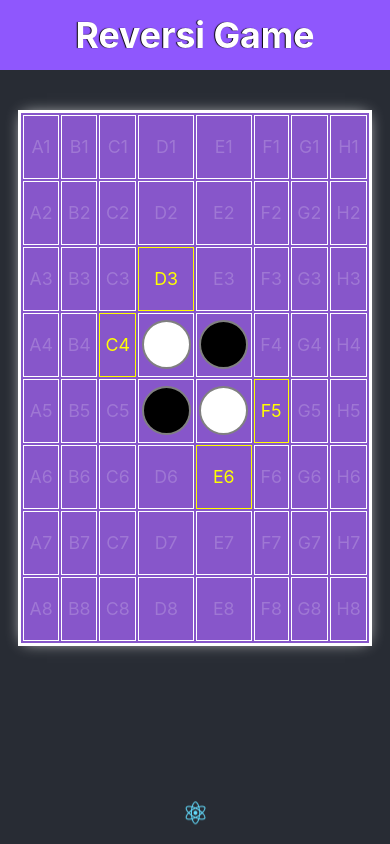
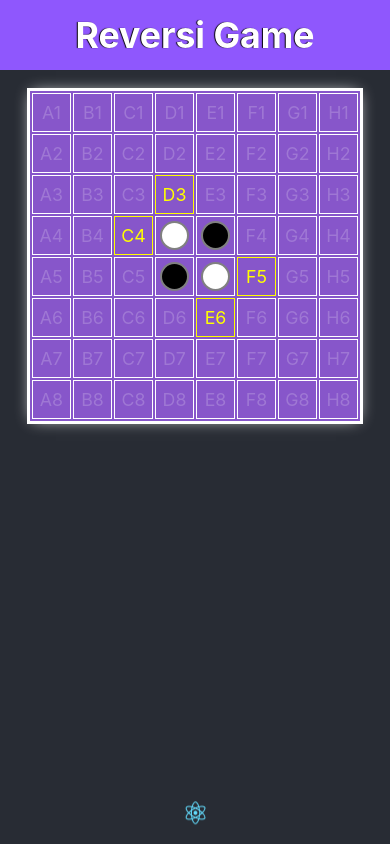
Before and after one commit to sebaveg/Reversi-Game, a React (Create React App) app: page /game in a window 390 px wide. Built offline with nearby package versions, Linux system fonts and the light colour scheme.

Commit message:
Board responsive and some comments

```diff
--- a/src/actions/index.js
+++ b/src/actions/index.js
@@ -14,6 +14,18 @@ export const setBoard = (payload) => ({
   type: 'SET_BOARD',
   payload
 })
+export const changeTurn = (payload) => ({
+  type: 'CHANGE_TURN',
+  payload
+})
+export const setPosDisksWhite = (payload) => ({
+  type: 'SET_POSITION_DISK_WHITE',
+  payload
+})
+export const setPosDisksBlack = (payload) => ({
+  type: 'SET_POSITION_DISK_BLACK',
+  payload
+})
 export const setWinner = (payload) => ({
   type: 'SET_WINNER',
   payload,
--- a/src/assets/styles/App.css
+++ b/src/assets/styles/App.css
@@ -2,6 +2,7 @@
   text-align: center;
   background-color: #282c34;
   min-height: 100vh;
+  min-width: 300px;
   display: flex;
   flex-direction: column;
   align-items: center;
--- a/src/assets/styles/Board.css
+++ b/src/assets/styles/Board.css
@@ -1,10 +1,8 @@
-.wrapperBoard {
-  margin: 0 auto;
-}
 
 .Board {
   background-color: #8756ca;
   border: 3px solid white;
   box-shadow: 0 0 15px -5px #fff;
-  margin: 1em;
+  margin-top: 1em;
+  min-width: 280px;
 }
--- a/src/assets/styles/Cell.css
+++ b/src/assets/styles/Cell.css
@@ -30,3 +30,19 @@
 .white {
   background-color: white;
 }
+
+@media (max-width: 520px) {
+  .cell {
+    height: 35px;
+    width: 35px;
+  }
+  .highlight {
+    height: 35px;
+    width: 35px;
+  }
+  .black,
+  .white {
+    height: 25px;
+    width: 25px;
+  }
+}
--- a/src/assets/styles/Players.css
+++ b/src/assets/styles/Players.css
@@ -23,3 +23,9 @@
   color: green;
   padding: 5px 10px;
 }
+
+.dark {
+  background-color: green;
+  color: white;
+  padding: 5px 10px;
+}
--- a/src/components/Cell.jsx
+++ b/src/components/Cell.jsx
@@ -1,4 +1,12 @@
 import React, { Component } from 'react';
+import { connect } from 'react-redux'
+import {
+  setError,
+  setBoard,
+  changeTurn,
+  setPosDisksWhite,
+  setPosDisksBlack
+} from '../actions'
 
 import '../assets/styles/Cell.css';
 
@@ -14,9 +22,35 @@ class Cell extends Component {
   }
 
   handleClick() {
-    console.log('Has hecho click en:', this.props.position)
+    if (this.props.allowed) {
+      const x = this.props.position[0]
+      const y = this.props.position[1]
+      const board = this.props.board.slice()
+      const {currentPlayer} = this.props
+      board[x][y].disk = this.props.currentPlayer
+      board[x][y].allowedCell = false
+      currentPlayer === 'white' ? this.props.setPosDisksWhite([x,y]) : this.props.setPosDisksBlack([x,y])
+      this.props.setBoard(board)
+      this.props.changeTurn(this.props.currentPlayer)
+    }
+    else {
+      this.props.setError('No can put your disk here')
+    }
   }
 
 }
 
-export default Cell;
+const mapStateToProps = (state) => ({
+  board: state.board,
+  currentPlayer: state.currentPlayer
+})
+
+const mapDispatchToProps = {
+  setError,
+  setBoard,
+  changeTurn,
+  setPosDisksWhite,
+  setPosDisksBlack
+}
+
+export default connect(mapStateToProps, mapDispatchToProps)(Cell);
--- a/src/components/Players.jsx
+++ b/src/components/Players.jsx
@@ -7,7 +7,7 @@ const Players = (props) => (
     <div className="wrapperPlayers">
       <h2>{props.player}</h2>
       <div className={`circle${props.color}`} />
-      {props.color === props.currentPlayer ? <h3 className="light"> Su turno </h3> : null }
+      {props.color === props.currentPlayer ? <h3 className="light"> Su turno </h3> : <h3>&nbsp;</h3> }
     </div>
   </>
 );
--- a/src/containers/Board.jsx
+++ b/src/containers/Board.jsx
@@ -18,13 +18,16 @@ const directions = [
 class Board extends React.Component {
   constructor(props) {
     super(props)
-    // dispatch actions
-    this.props.setStarted()
+    this.props.setStarted() // dispatch action
   }
 
   async componentDidMount() {
-    await this.props.setBoard(this.initialBoard())
-    this.allowedCells()
+    await this.props.setBoard(this.initialBoard()) // dispatch action
+    await this.props.setBoard(this.allowedCells()) // dispatch action
+  }
+
+  componentDidUpdate() {
+    console.log('ComponentDidUPDATE')
   }
 
   render() {
@@ -35,21 +38,44 @@ class Board extends React.Component {
     );
   }
 
+  createBoard = () => {
+    const rows = ['A', 'B', 'C', 'D', 'E', 'F', 'G', 'H']
+    const cols = ['1', '2', '3', '4', '5', '6', '7', '8']
+    const board = cols.slice()
+    for (let i = 0; i < 8; i += 1) board[i] = rows.map((row) => ({
+      id: row + board[i],
+      disk: null, // white or black
+      allowedCell: false // says if enable or disable click
+    }))
+    return board
+  }
+
+  initialBoard = () => {
+    // Set initial disks: two white and two black in center
+    const board = this.createBoard()
+    this.props.posWhite.forEach((pos) => {
+      board[pos[0]][pos[1]].disk = 'white' // White
+    })
+    this.props.posBlack.forEach((pos) => {
+      board[pos[0]][pos[1]].disk = 'black' // Black
+    })
+    return board
+  };
+
   allowedCells() {
+    // says what cells are enable for clicks
     const board = this.props.board.slice()
     for (let x = 0; x < 8; x++){
       for (let y = 0; y < 8; y++){
         board[x][y].allowedCell = this.canPutDisk(x,y)
       }
     }
-    this.props.setBoard(board)
+    return board
   }
 
-  diskOponent = () => this.props.currentPlayer === 'white'?'black':'white'
-  inBoard = (x, y) => x >= 0 && x < 8 && y >= 0 && y < 8
-
   canPutDisk(x, y) {
-    const board = this.props.board
+    // boolean if can put one disk in the cell in (x,y)
+    const board = this.props.board.slice()
     let can = false
     if (board[x][y].disk) return false;
     let X, Y, cantDisks
@@ -70,28 +96,8 @@ class Board extends React.Component {
     return can
   }
 
-  createBoard = () => {
-    const rows = ['A', 'B', 'C', 'D', 'E', 'F', 'G', 'H']
-    const cols = ['1', '2', '3', '4', '5', '6', '7', '8']
-    const board = cols.slice()
-    for (let i = 0; i < 8; i += 1) board[i] = rows.map((row) => ({
-      id: row + board[i],
-      disk: null, // white or black
-      allowedCell: false
-    }))
-    return board
-  }
-
-  initialBoard = () => {
-    const board = this.createBoard()
-    this.props.posWhite.forEach((pos) => {
-      board[pos[0]][pos[1]].disk = 'white' // White
-    })
-    this.props.posBlack.forEach((pos) => {
-      board[pos[0]][pos[1]].disk = 'black' // Black
-    })
-    return board
-  };
+  diskOponent = () => this.props.currentPlayer === 'white' ? 'black' : 'white'
+  inBoard = (x, y) => x >= 0 && x < 8 && y >= 0 && y < 8
 
 };
 
--- a/src/containers/Game.jsx
+++ b/src/containers/Game.jsx
@@ -8,7 +8,7 @@ import '../assets/styles/Game.css';
 
 class GameScreen extends Component {
   render() {
-    const { playerOne, playerTwo, currentPlayer } = this.props;
+    const { playerOne, playerTwo, currentPlayer, error } = this.props;
     return (
       <>
         <div className="wrapperResponsive">
@@ -16,12 +16,14 @@ class GameScreen extends Component {
           <Board />
           <Players player={playerTwo.name} color={playerTwo.colorDisk} currentPlayer={currentPlayer} />
         </div>
+        <p>{error}</p>
       </>
     );
   }
 }
 
 const mapStateToProps = (state) => ({
+  error: state.error,
   playerOne: state.playerOne,
   playerTwo: state.playerTwo,
   currentPlayer: state.currentPlayer,
--- a/src/initialState.js
+++ b/src/initialState.js
@@ -1,7 +1,13 @@
 export const initialState = {
   error: '',
   started: false,
-  board: [], // Array 2D
+  board: [[ // Array 2D
+    {
+      id: '',
+      disk: null,
+      allowedCell: ''
+    }
+  ]],
   playerOne: {
     name: '',
     colorDisk: '',
@@ -10,15 +16,14 @@ export const initialState = {
     name: '',
     colorDisk: '',
   },
-  posDisksWhite: [
+  posDisksWhite: [ // Position (x,y) of white disks
     [3, 3],
     [4, 4],
   ],
-  posDisksBlack: [
+  posDisksBlack: [ // Position (x,y) of black disks
     [3, 4],
     [4, 3]
   ],
   currentPlayer: 'black', // or white
   winner: '',
-  lostTurn: null
 };
--- a/src/reducers/index.js
+++ b/src/reducers/index.js
@@ -27,12 +27,27 @@ const reducer = (state, action) => {
     case 'STARTED':
       return {
         ...state,
-        start: true
+        started: true
       }
     case 'SET_BOARD':
       return {
         ...state,
         board: action.payload
+      }
+    case 'CHANGE_TURN':
+      return {
+        ...state,
+        currentPlayer: action.payload === 'white' ? 'black' : 'white'
+      }
+    case 'SET_POSITION_DISK_WHITE':
+      return {
+        ...state,
+        posDiskWhite: state.posDisksWhite.push(action.payload)
+      }
+    case 'SET_POSITION_DISK_BLACK':
+      return {
+        ...state,
+        posDiskBlack: state.posDisksBlack.push(action.payload)
       }
     case 'SET_ERROR':
       return {
```
